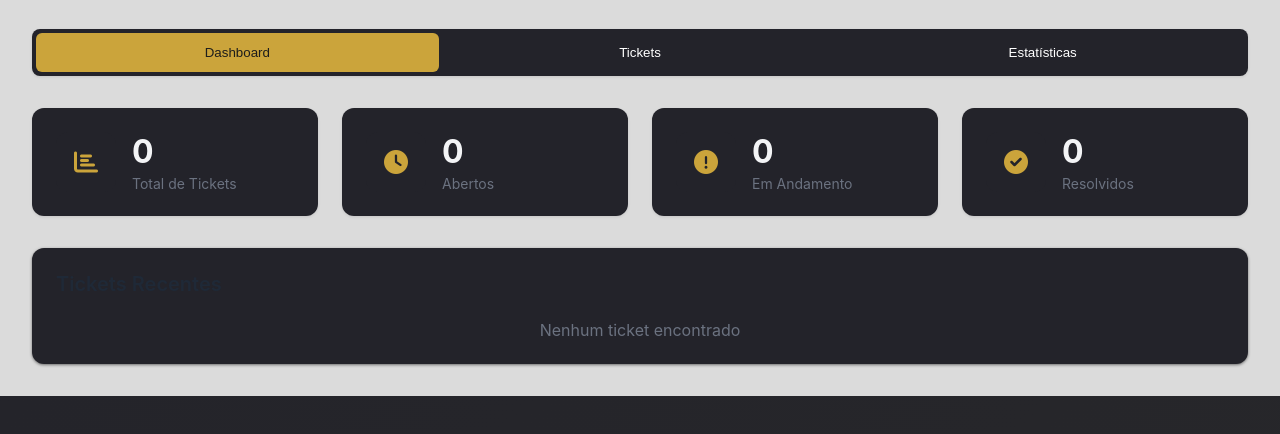
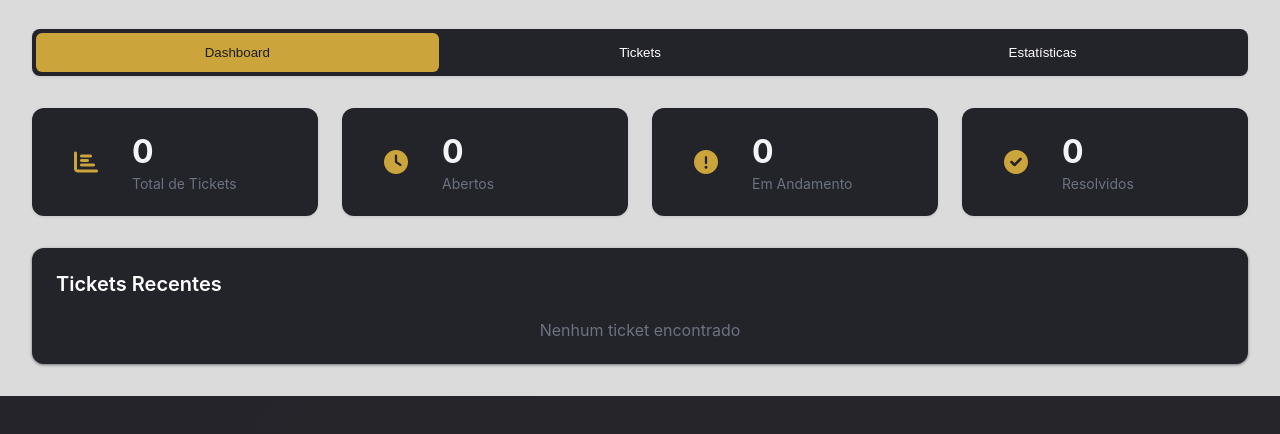
Before and after one commit to mangelo740/Ticket-Suporte, a plain HTML site: page admin.html in a window 1280 px wide. Shown: the part 102-536 px from the top of the page. Drawn offline with Linux system fonts and the light colour scheme.

Commit message:
Update text color for header and dark mode cards
Changed the header text color to white for better contrast. Removed redundant color property from dark mode card styles to rely on default or inherited text color.

```diff
--- a/styles.css
+++ b/styles.css
@@ -432,7 +432,7 @@ body {
     padding: 1.5rem 1.5rem 0;
     font-size: 1.25rem;
     font-weight: 600;
-    color: #1f2937;
+    color: white;
 }
 
 .tickets-list {
@@ -655,7 +655,6 @@ body.dark-mode .recent-tickets,
 body.dark-mode .chart-card,
 body.dark-mode .modal-content {
     background: #23232a;
-    color: #f3f4f6;
     box-shadow: 0 1px 3px rgba(0,0,0,0.5);
 }
 
```
